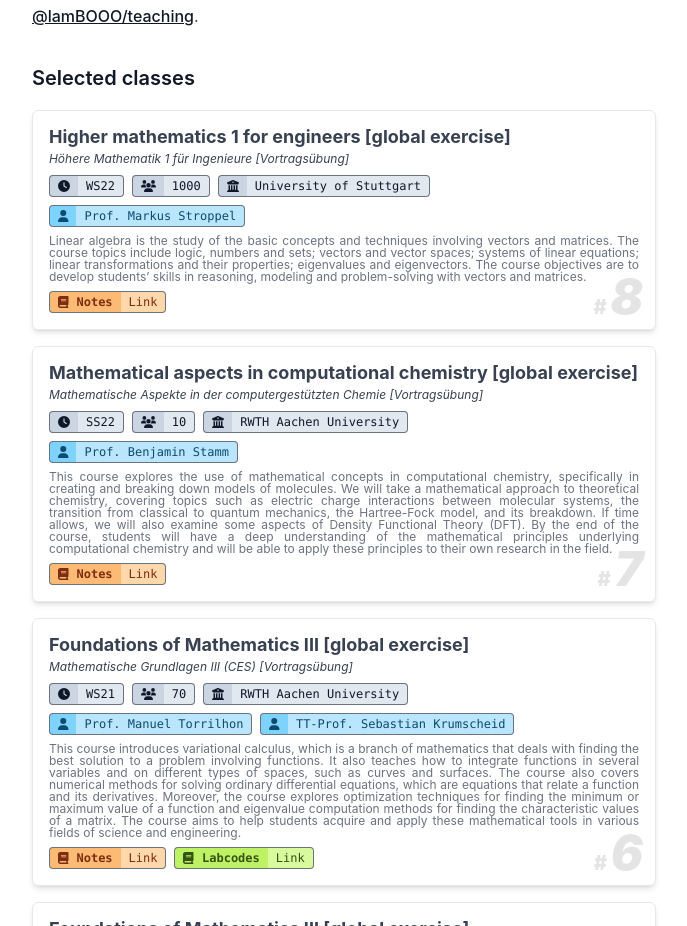
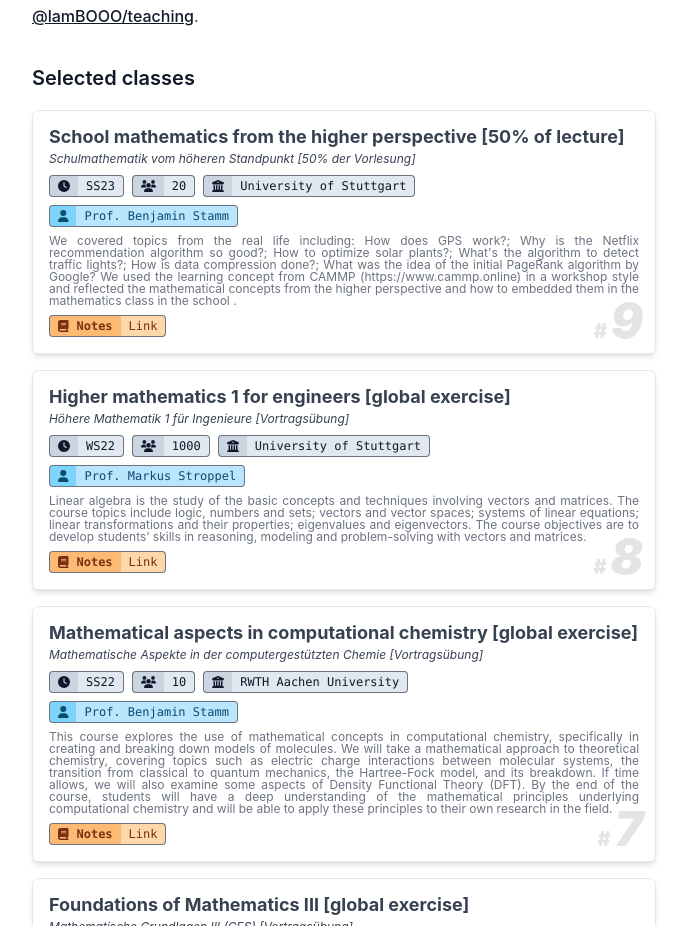
Before and after one commit to lamBOOO/thsn.dev, a Next.js app: page / in a window 1280 px wide. Shown: the part 5549-6475 px from the top of the page, without its empty margins (296-983 px from the left). Built offline with nearby package versions, Linux system fonts and the light colour scheme.

Commit message:
Add new teaching

```diff
--- a/app/home-page.tsx
+++ b/app/home-page.tsx
@@ -140,6 +140,22 @@ const publication_data = [
 ]
 
 const teaching_data = [
+  {
+    "semester": "SS23",
+    "title_de": "Schulmathematik vom höheren Standpunkt [50% der Vorlesung]",
+    "title_en": "School mathematics from the higher perspective [50% of lecture]",
+    "students": 20,
+    "location": "University of Stuttgart",
+    "people": [
+      {
+        name: "Prof. Benjamin Stamm",
+        link: "https://www.ians.uni-stuttgart.de/institute/team/Stamm/"
+      }
+    ],
+    "coursenotes": "https://thsn.dev/blog",
+    "labcodes": "",
+    "description": "We covered topics from the real life including: How does GPS work?; Why is the Netflix recommendation algorithm so good?; How to optimize solar plants?; What's the algorithm to detect traffic lights?; How is data compression done?; What was the idea of the initial PageRank algorithm by Google? We used the learning concept from CAMMP (https://www.cammp.online) in a workshop style and reflected the mathematical concepts from the higher perspective and how to embedded them in the mathematics class in the school ."
+  },
   {
     "semester": "WS22",
     "title_de": "Höhere Mathematik 1 für Ingenieure [Vortragsübung]",
```
